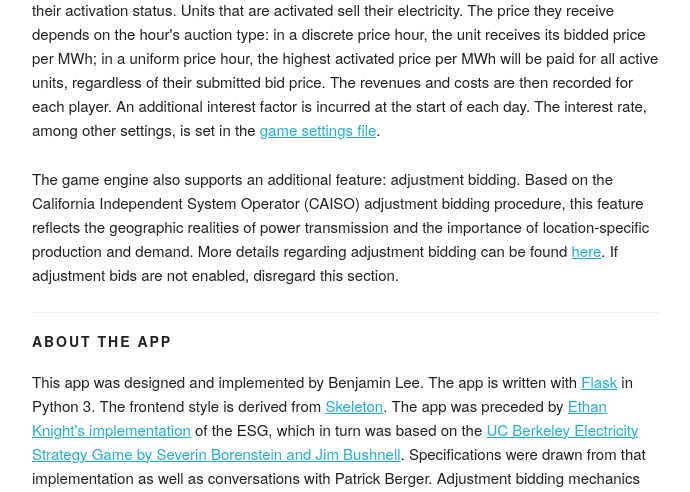
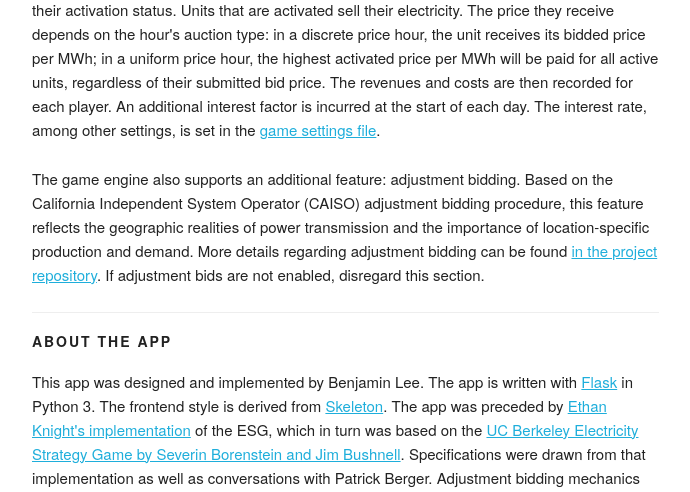
Before and after one commit to BenjaminHLee/ESG-2, a Flask app: page /about in a window 1280 px wide. Shown: the part 789-1281 px from the top of the page, without its empty margins (128-818 px from the left). Run offline with Flask 2, Linux system fonts and the light colour scheme; parts of the project's set-up code (start-up, migrations or seed data) failed here and were passed over; some libraries are stand-ins or nearby versions.

Commit message:
Improve hyperlink language

```diff
--- a/esg2/templates/about.html
+++ b/esg2/templates/about.html
@@ -67,7 +67,8 @@
         production and demand. More details regarding adjustment bidding can
         be found <a href=
         "https://github.com/BenjaminHLee/ESG-2/blob/esg2-csv-tool/README.md">
-        here</a>. If adjustment bids are not enabled, disregard this section.
+        in the project repository</a>. If adjustment bids are not enabled,
+        disregard this section.
       </p>
     </div>
   </div>
```
